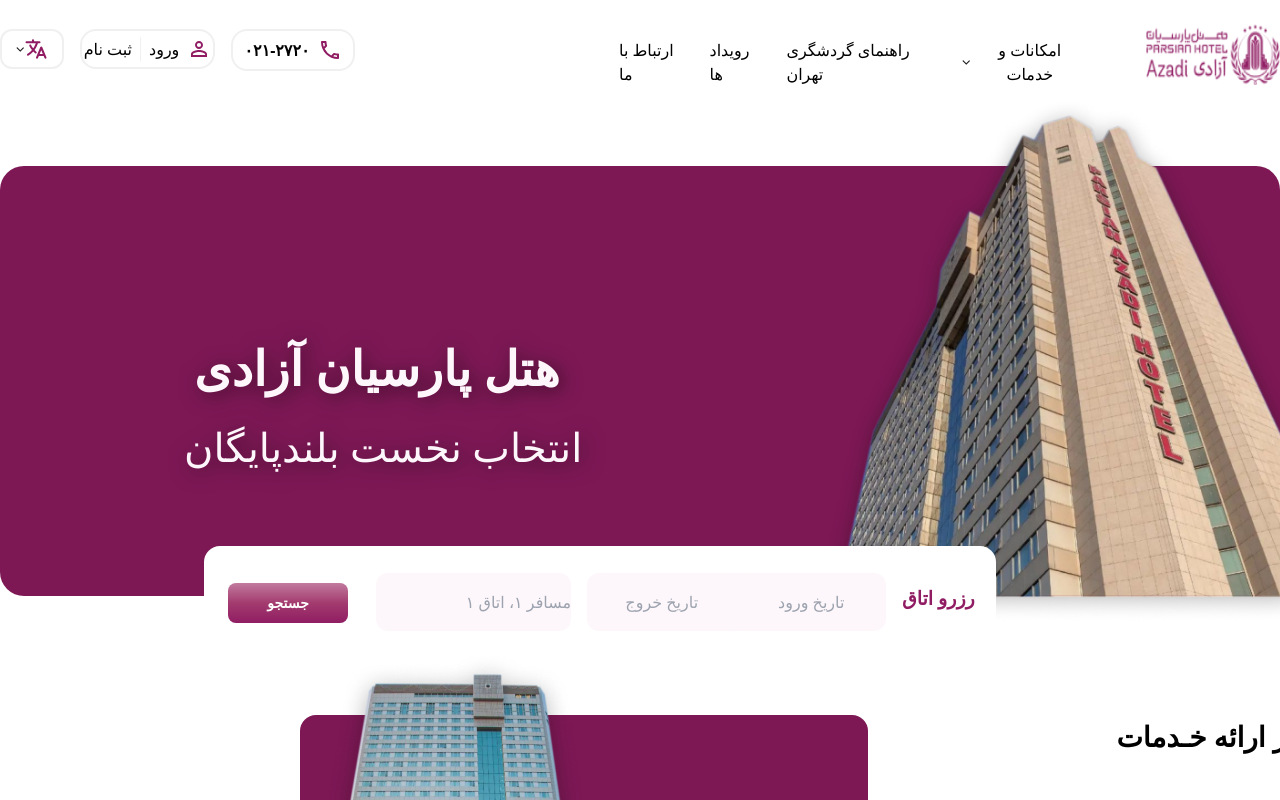
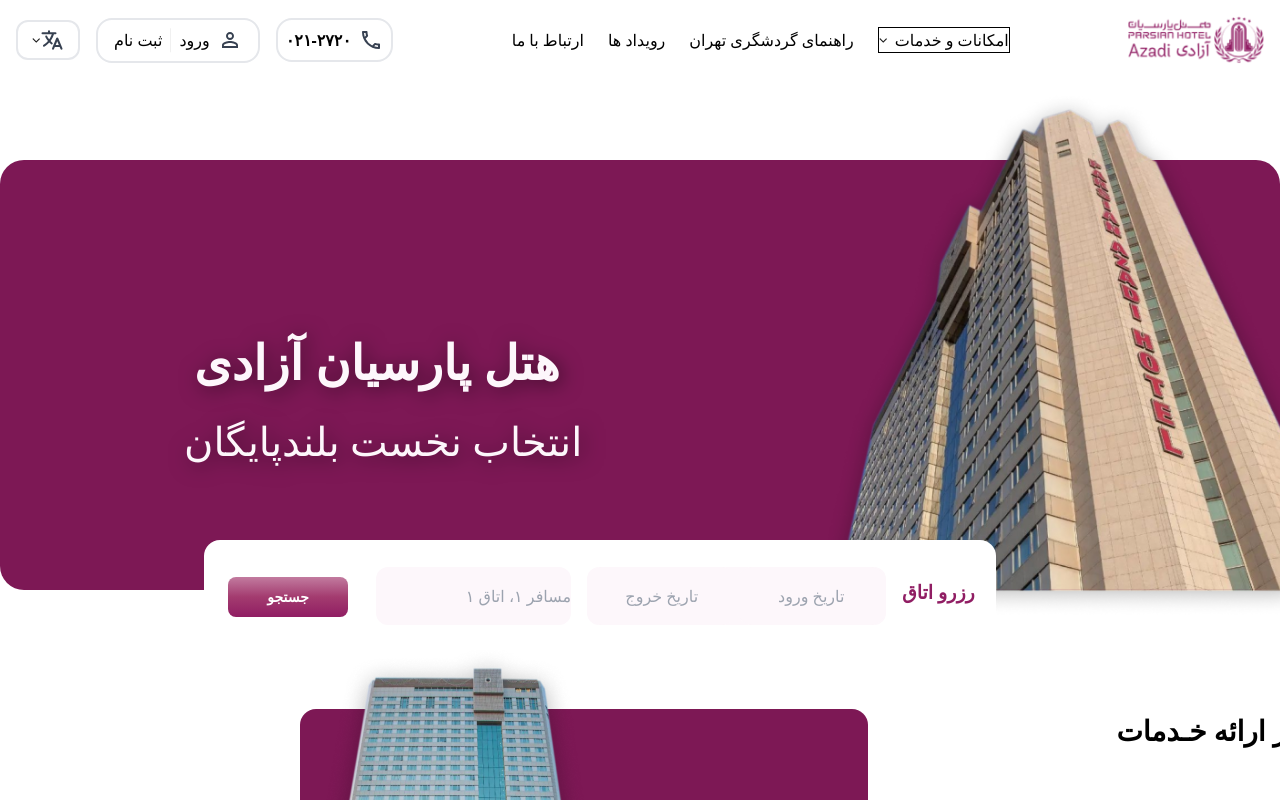
Before and after one commit to sinajannesar/Simpel-AzadiHotel-Website, a React (Vite) app: page / in a window 1280 px wide. Shown: the top 800 px of the page. Built offline with nearby package versions, Linux system fonts and the light colour scheme.

Commit message:
Refactor Header component and update styles for improved UI consistency

```diff
--- a/src/Camponens/Hedear/Amkanat.jsx
+++ b/src/Camponens/Hedear/Amkanat.jsx
@@ -16,10 +16,10 @@
     <div className="relative inline-block text-black">
       {/* دکمه اصلی */}
       <button
-        className="flex items-center justify-center bg-white  border-black hover:text-backgroundbutton transition"
+        className="flex items-center justify-center bg-white border border-black hover:text-gray-700 transition"
         onClick={toggleMenu}
       >
-        <img src={flesh} className="mr-2 " />
+        <img src={flesh} className="mr-2" />
         امکانات و خدمات
       </button>
 
@@ -30,7 +30,7 @@
             <li>
               <button
                 onClick={handleClose}
-                className="block w-full  px-4 py-2 text-gray-700 hover:text-backgroundbutton text-center transition"
+                className="block w-full px-4 py-2 text-gray-700 hover:text-gray-700 text-center transition"
               >
                 ارتباط
               </button>
@@ -38,7 +38,7 @@
             <li>
               <button
                 onClick={handleClose}
-                className="block w-full text-center px-4 py-2 text-gray-700 hover:text-backgroundbutton transition"
+                className="block w-full text-center px-4 py-2 text-gray-700 hover:text-gray-700 transition"
               >
                 اتاق‌های خالی
               </button>
@@ -46,7 +46,7 @@
             <li>
               <button
                 onClick={handleClose}
-                className="block w-full text-center px-4 py-2 text-gray-700 hover:text-backgroundbutton transition"
+                className="block w-full text-center px-4 py-2 text-gray-700 hover:text-gray-700 transition"
               >
                 رزرو
               </button>
--- a/src/Camponens/Hedear/Hedear.jsx
+++ b/src/Camponens/Hedear/Hedear.jsx
@@ -1,13 +1,13 @@
 import logo from "../../assets/logo.png";
 import Amkanat from "./Amkanat";
+import flesh from "../../assets/fleshsarpaien.png";
 import khat from "../../assets/khat.png";
-import flesh from "../../assets/fleshsarpaien.png";
 import { MdOutlinePhone } from "react-icons/md";
 import { MdPersonOutline } from "react-icons/md";
 import { IoLanguage } from "react-icons/io5";
 import { useState } from "react";
 
-export default function Hedear() {
+export default function Header() {
   const [isOpen, setIsOpen] = useState(false);
 
   const languages = [
@@ -18,22 +18,17 @@
 
   return (
     <>
-      <div className=" flex justify-center">
-        <div className="flex justify-end space-x-[32px]">
-          <div className="flex mr-[200px] gap-[16px] mt-[29.2px]">
-            <div className="relative inline-block text-left">
-              {/* دکمه اصلی */}
-              <div>
-                <button
-                  className="flex items-center justify-center w-[64px] h-[40px] bg-white border-2 border-borderbuttowhait rounded-xl "
-                  onClick={() => setIsOpen(!isOpen)}
-                >
-                  <img src={flesh} />
-                  <IoLanguage className="text-backgroundbutton w-[24px] h-[24px]" />
-                </button>
-              </div>
-
-              {/* منوی کشویی */}
+      <div className="flex justify-center py-4">
+        <div className="flex justify-between w-full max-w-screen-xl px-4">
+          <div className="flex items-center gap-4">
+            <div className="relative">
+              <button
+                className="flex items-center justify-center w-16 h-10 bg-white border-2 border-gray-200 rounded-xl"
+                onClick={() => setIsOpen(!isOpen)}
+              >
+                <img src={flesh} alt="dropdown icon" />
+                <IoLanguage className="text-gray-700 w-6 h-6" />
+              </button>
               {isOpen && (
                 <div className="absolute right-0 mt-2 w-48 bg-white border border-gray-200 rounded-md shadow-lg z-50">
                   <ul className="py-1">
@@ -42,7 +37,7 @@
                         <button
                           className="block w-full text-center px-4 py-2 text-gray-700 hover:bg-gray-100 hover:text-black transition"
                           onClick={() => {
-                            setIsOpen(false); // بستن منو
+                            setIsOpen(false);
                             console.log(`Language selected: ${lang.code}`);
                           }}
                         >
@@ -54,35 +49,31 @@
                 </div>
               )}
             </div>
-            <div className="flex gap-[8px] font-sans border-2 rounded-2xl items-center justify-center border-borderbuttowhait w-[135px] h-[40px]">
+            <div className="flex items-center gap-2 border-2 rounded-2xl border-gray-200 py-2 px-4">
               <p>ثبت نام</p>
-              <img src={khat} />
+              <img src={khat} alt="separator" />
               <p>ورود</p>
-              <MdPersonOutline className="text-backgroundbutton  w-[24px] h-[24px]" />
+              <MdPersonOutline className="text-gray-700 w-6 h-6" />
             </div>
-            <div className="flex gap-[8px] border-2 rounded-2xl items-center justify-center border-borderbuttowhait w-[124px] h-[42px]">
+            <div className="flex items-center gap-2 border-2 rounded-2xl border-gray-200 p-2">
               <p className="font-bold">۰۲۱-۲۷۲۰</p>
-              <MdOutlinePhone className="text-backgroundbutton h-[24px] w-[24px]" />
+              <MdOutlinePhone className="text-gray-700 h-6 w-6" />
             </div>
           </div>
-
-          <div className="flex  font-sans gap-[24px] mt-[38.2px] px-8 ">
-            <p className=" hover:text-backgroundbutton transition duration-300 ">
-              ارتباط با ما{" "}
+          <div className="flex items-center gap-6">
+            <p className="hover:text-gray-700 transition duration-300">
+              ارتباط با ما
             </p>
-            <p className=" hover:text-backgroundbutton transition duration-300">
+            <p className="hover:text-gray-700 transition duration-300">
               رویداد ها
             </p>
-            <p className=" hover:text-backgroundbutton transition duration-300">
-              {" "}
-              راهنمای گردشگری تهران{" "}
+            <p className="hover:text-gray-700 transition duration-300">
+              راهنمای گردشگری تهران
             </p>
-            <>
-              <Amkanat  />
-            </>
+            <Amkanat />
           </div>
-          <div className="flex justify-end">
-            <img src={logo} className="flex mt-[24px] " />
+          <div className="flex items-center">
+            <img src={logo} className="h-12" alt="logo" />
           </div>
         </div>
       </div>
```
